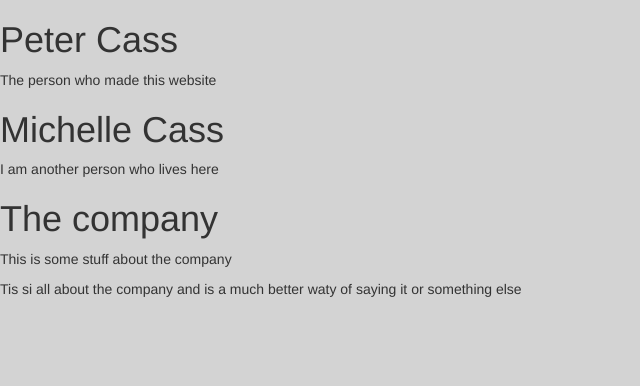
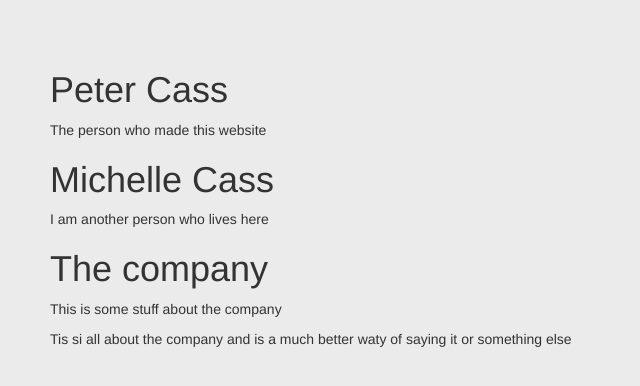
Before and after one commit to goodbanter/gitcollab, a plain HTML site: page index.html in a window 1280 px wide. Shown: the whole page, without its empty margins (0-640 px from the left). Drawn offline with nearby package versions, Linux system fonts and the light colour scheme.

Commit message:
added some bg and link stuff

```diff
--- a/css/style.css
+++ b/css/style.css
@@ -1,3 +1,8 @@
 body {
-	background-color: lightgrey;
+	background-color: #ebebeb;
+	padding: 50px;
 }
+
+a {
+	color: #444;
+}
```
